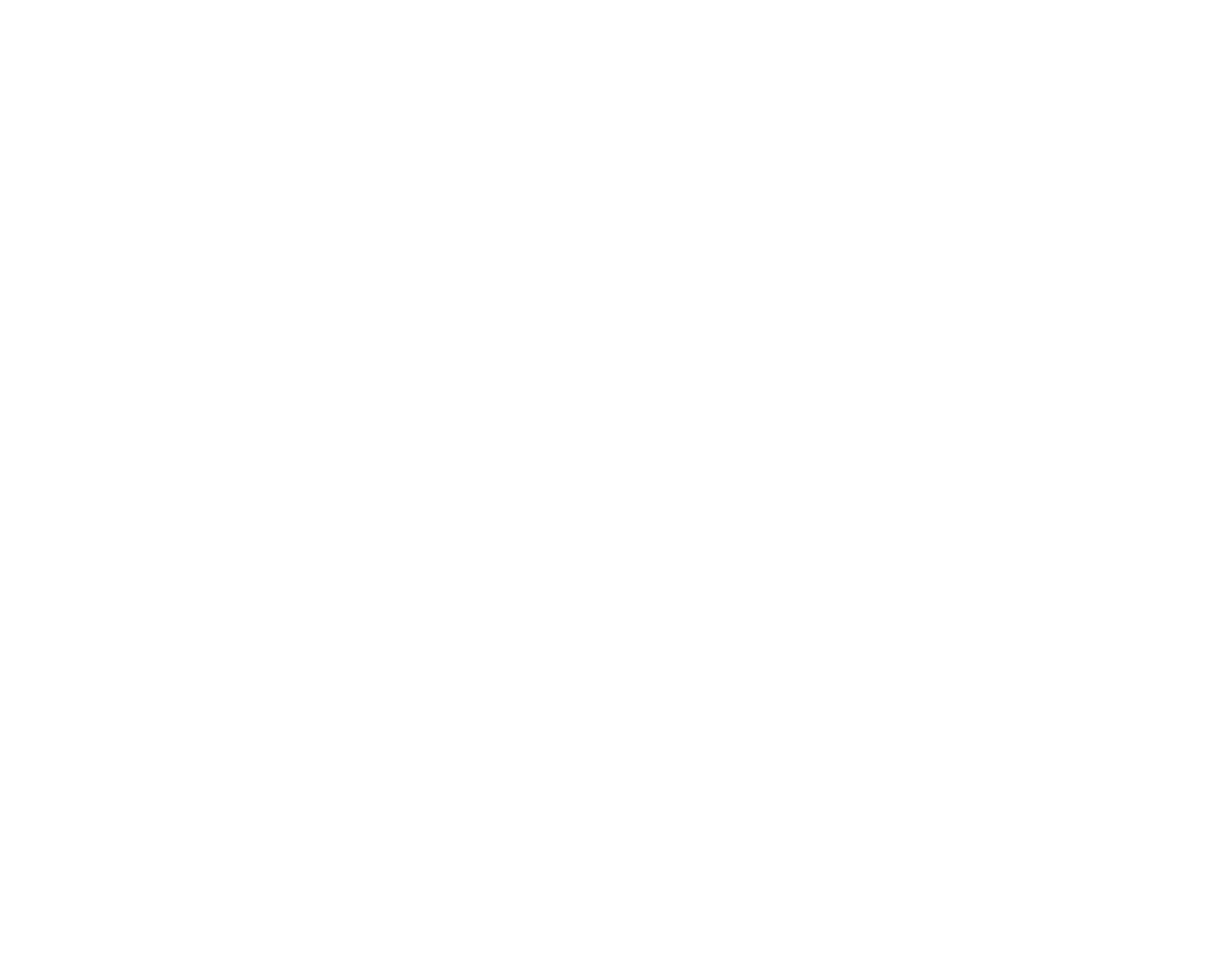
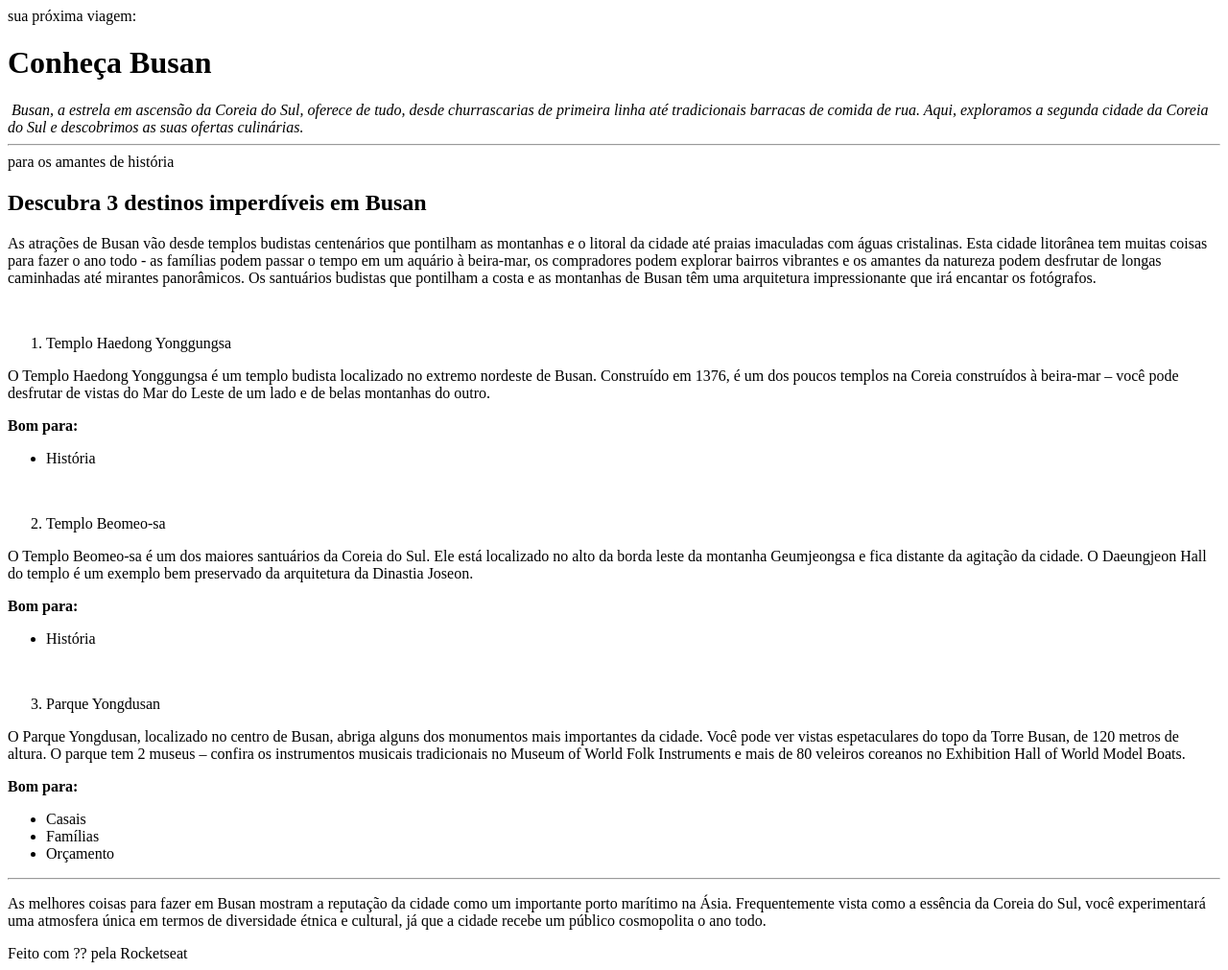
Before and after one commit to Guizxyy/DESAFIO-ROCKETSEAT---LOCAL-TUR-STICO, a plain HTML site: page index.html in a window 1280 px wide. Shown: the whole page at 96% size. Before the commit the page ends 800 px from the top, so only its background shows below. Drawn offline with Linux system fonts and the light colour scheme.

Commit message:
Structuring HTML

```diff
--- a/index.html
+++ b/index.html
@@ -6,6 +6,91 @@
   <title>Locais Turísticos | Busan</title>
 </head>
 <body>
+  <div id="page">
+    <div class="main-title">
+      <span>sua próxima viagem:</span>
+      <h1>Conheça Busan</h1>
+      <img src="" alt="">
 
+      <i>
+        Busan, a estrela em ascensão da Coreia do Sul, oferece de tudo, desde churrascarias de primeira linha até tradicionais barracas de comida de rua. Aqui, exploramos a segunda cidade da Coreia do Sul e descobrimos as suas ofertas culinárias.
+      </i>
+      <hr>
+    </div>
+
+    <div class="destination-list">
+      <div class="title">
+        <span>para os amantes de história</span>
+        <h2>Descubra 3 destinos imperdíveis em Busan</h2>
+
+        <p>
+          As atrações de Busan vão desde templos budistas centenários que pontilham as montanhas e o litoral da cidade até praias imaculadas com águas cristalinas. Esta cidade litorânea tem muitas coisas para fazer o ano todo - as famílias podem passar o tempo em um aquário à beira-mar, os compradores podem explorar bairros vibrantes e os amantes da natureza podem desfrutar de longas caminhadas até mirantes panorâmicos.
+          Os santuários budistas que pontilham a costa e as montanhas de Busan têm uma arquitetura impressionante que irá encantar os fotógrafos.
+        </p>
+      </div>
+
+      <section id="yonggungsa">
+        <img src="" alt="">
+
+        <ol>
+          <li>Templo Haedong Yonggungsa</li>
+        </ol>
+          <p>
+            O Templo Haedong Yonggungsa é um templo budista localizado no extremo nordeste de Busan. Construído em 1376, é um dos poucos templos na Coreia construídos à beira-mar – você pode desfrutar de vistas do Mar do Leste de um lado e de belas montanhas do outro.
+          </p>
+
+          <strong>Bom para:</strong>
+          <ul>
+            <li>História</li>
+          </ul>
+      </section>
+
+      <section id="beomeo-sa">
+        <img src="" alt="">
+
+        <ol start="2">
+          <li>Templo Beomeo-sa</li>
+        </ol>
+          <p>
+            O Templo Beomeo-sa é um dos maiores santuários da Coreia do Sul. Ele está localizado no alto da borda leste da montanha Geumjeongsa e fica distante da agitação da cidade. O Daeungjeon Hall do templo é um exemplo bem preservado da arquitetura da Dinastia Joseon.
+          </p>
+
+          <strong>Bom para:</strong>
+          <ul>
+            <li>História</li>
+          </ul>
+      </section>
+
+      <section id="yongdusan">
+        <img src="" alt="">
+
+        <ol start="3">
+          <li>Parque Yongdusan</li>
+        </ol>
+          <p>
+            O Parque Yongdusan, localizado no centro de Busan, abriga alguns dos monumentos mais importantes da cidade. Você pode ver vistas espetaculares do topo da Torre Busan, de 120 metros de altura. O parque tem 2 museus – confira os instrumentos musicais tradicionais no Museum of World Folk Instruments e mais de 80 veleiros coreanos no Exhibition Hall of World Model Boats.
+          </p>
+
+          <strong>Bom para:</strong>
+          <ul>
+            <li>Casais</li>
+            <li>Famílias</li>
+            <li>Orçamento</li>
+          </ul>
+
+          <hr>
+      </section>
+
+      <div class="description">
+        <p>
+          As melhores coisas para fazer em Busan mostram a reputação da cidade como um importante porto marítimo na Ásia. Frequentemente vista como a essência da Coreia do Sul, você experimentará uma atmosfera única em termos de diversidade étnica e cultural, já que a cidade recebe um público cosmopolita o ano todo.
+        </p>
+      </div>
+
+      <footer>
+        Feito com ?? pela Rocketseat
+      </footer>
+    </div>
+  </div>
 </body>
 </html>
```
